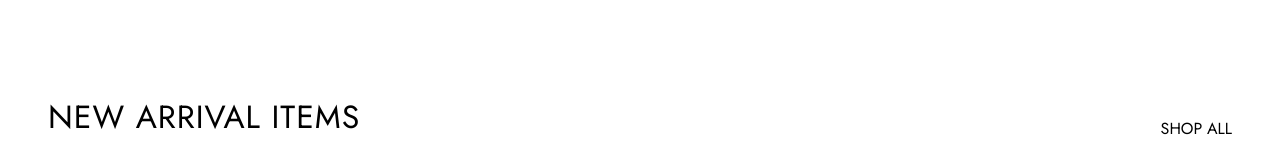
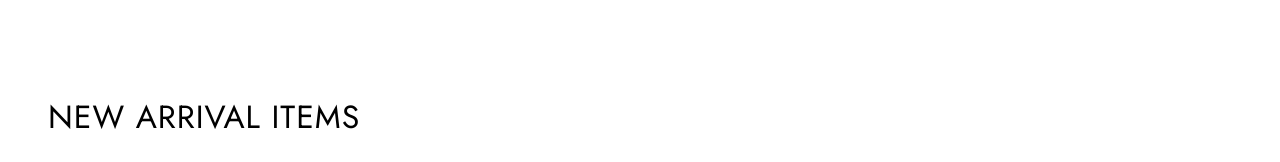
Before and after one commit to pasha-nvv/brand-trend, a React (Vite) app: page / in a window 1280 px wide. Shown: the part 1334-1496 px from the top of the page. Built offline with nearby package versions, Linux system fonts and the light colour scheme.

Commit message:
Delete Button

```diff
--- a/src/components/UI/BlockItems/BlockItems.jsx
+++ b/src/components/UI/BlockItems/BlockItems.jsx
@@ -1,6 +1,5 @@
 import './../../../App.css';
 import TitleItems from './TitleItems';
-import ButtonShop from './ButtonShop';
 import BlocksProducts from './BlocksProduct';
 
 const BlockItems = () => {
@@ -8,7 +7,6 @@ const BlockItems = () => {
   <section className='block__items' id='new'>
     <div className='title__block'>
     <TitleItems/>
-    <ButtonShop/>
     </div>
     <div className="products__blocks">
     <BlocksProducts />
--- a/src/components/UI/BlockItems/ButtonShop.jsx
+++ /dev/null
@@ -1,10 +0,0 @@
-import './../../../App.css';
-
-const ButtonShop = () => {
-  return (
-  <a href='#' className='btn__shop'>SHOP ALL</a>
-  )
-}
-
-
-export default ButtonShop;
--- a/src/components/layout/Header/BlockOne/ButtonOne.jsx
+++ b/src/components/layout/Header/BlockOne/ButtonOne.jsx
@@ -2,7 +2,7 @@ import './../../../../App.css';
 
 const ButtonOne = () => {
   return (
-    <a href="#collection" className='btn__one'>SHOP COLLECTION</a>
+    <a href="#new" className='btn__one'>SHOP COLLECTION</a>
   )
 }
 
```
